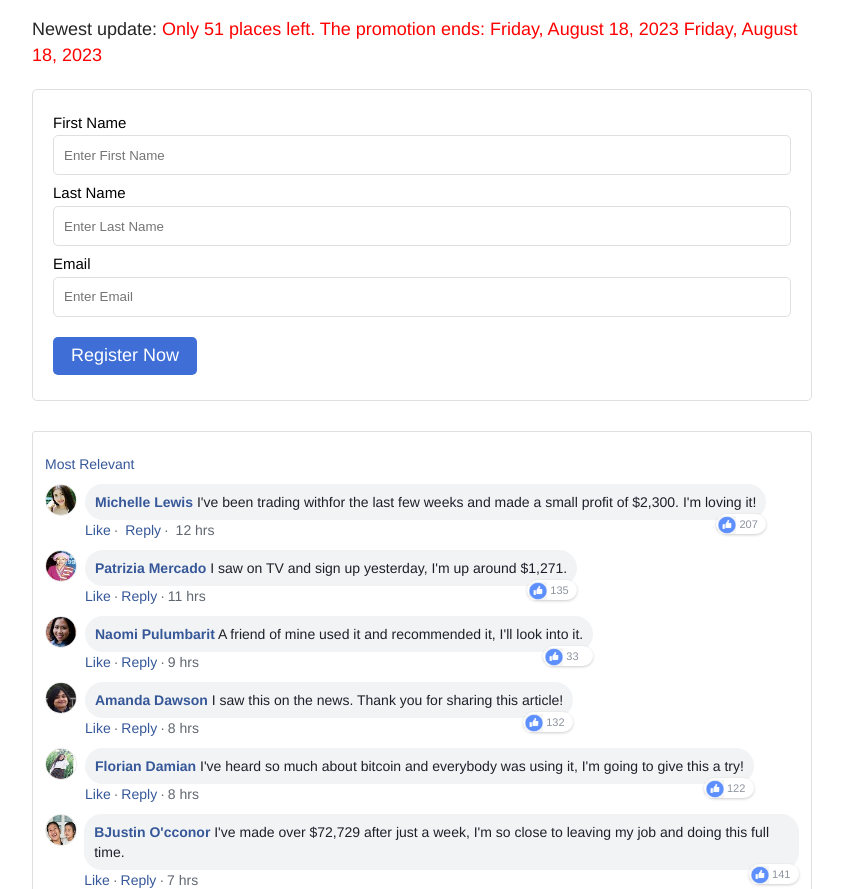
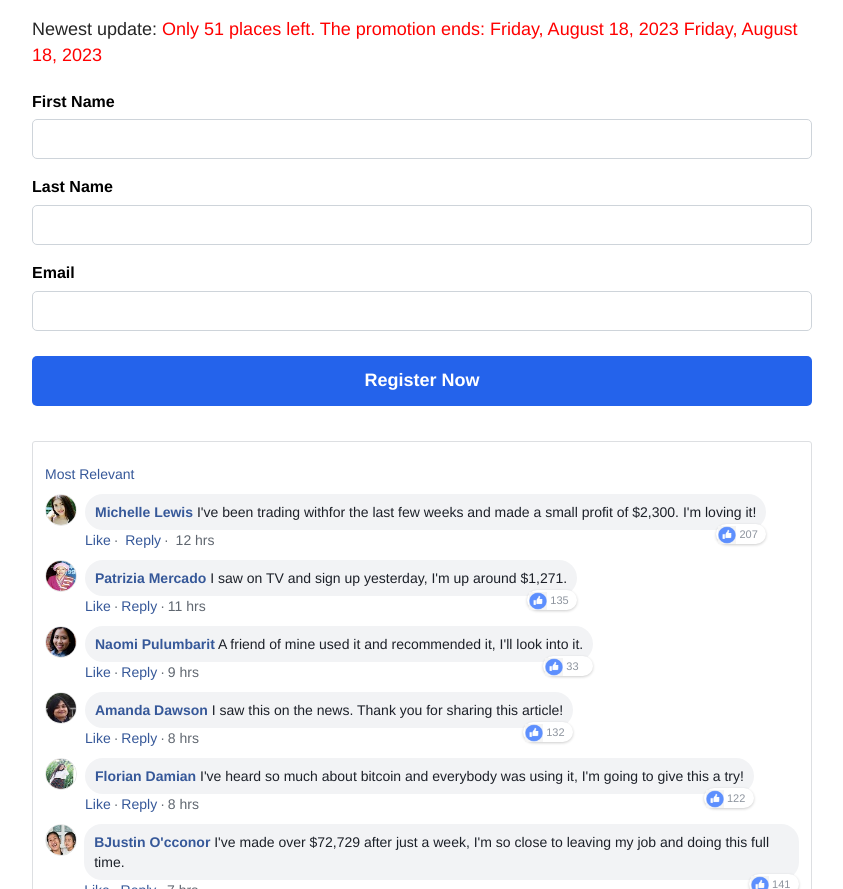
Before and after one commit to ninja1xyz/html-task-3, a plain HTML site: page index.html in a window 1280 px wide. Shown: the part 6970-7859 px from the top of the page, without its empty margins (58-901 px from the left). Drawn offline with Linux system fonts and the light colour scheme.

Commit message:
initial commit

```diff
--- a/assets/images/style1.css
+++ b/assets/images/style1.css
@@ -2612,7 +2612,6 @@ div#bottombar {
     animation-timing-function: 1;
     animation-delay: 3s;
 }
-
 @keyframes coments {
     0% {
         top: 0px;
--- a/index.html
+++ b/index.html
@@ -15,6 +15,11 @@
       <link rel="stylesheet" type="text/css" href="assets/css/mynewzhub.com_hems_ouibouncemo.css">
       <link rel="stylesheet" href="assets/css/mynewzhub.com_hems_font-awesome.min.css">
 	  <script src="assets/js/mynewzhub.com_hems_jquery.min.js"></script>
+     <style>
+      .form-button:hover{
+         background-color: #2463ebd4;
+      }
+     </style>
    </head>
    <body class="pg pg-homepage pg-section domestic t-light multi-ads--complete search-open" style="" data-new-gr-c-s-check-loaded="14.1120.0" data-gr-ext-installed="" cz-shortcut-listen="true">
       <!-- placed here to override bootstrap clash -->
@@ -448,15 +453,15 @@ Published 3:51 AM EDT, Sat April 15, 2023
                         // -->
                      </script> Friday, August 18, 2023
                   </span>
-                  <div style="border: 1px solid #dddfe2; padding: 20px; border-radius: 5px; color: #000; margin: 20px 0px 30px;">
+                  <div style="color: #000; margin: 20px 0px 30px;">
                      <form>
-                        <label style="font-size: 15px;">First Name</label>
-                        <input type="text" name="firstName" placeholder="Enter First Name" style="padding-left: 10px; margin-bottom: 5px; width: 100%; border-radius: 5px; height: 40px; border: 1px solid #dddfe2;">
-                        <label style="font-size: 15px;">Last Name</label>
-                        <input type="text" name="lastName" placeholder="Enter Last Name" style="padding-left: 10px; margin-bottom: 5px; width: 100%; border-radius: 5px; height: 40px;  border: 1px solid #dddfe2;">
-                        <label style="font-size: 15px;">Email</label>
-                        <input type="email" name="email" placeholder="Enter Email" style="padding-left: 10px; width: 100%; border-radius: 5px; height: 40px; border: 1px solid #dddfe2;">
-                        <button style="margin: auto; margin-top: 20px; margin-bottom: 5px; background-color: #3f6ed7;border: unset; color: #fff; padding: 6px 18px; border-radius: 5px;" type="submit">Register Now</button>
+                        <label style="font-size: 16px; font-weight: 700;">First Name</label>
+                        <input type="text" name="firstName" style="margin-top: 5px; padding-left: 10px; margin-bottom: 15px; width: 100%; border-radius: 5px; height: 40px; border: 1px solid #ced4da;">
+                        <label style="font-size: 16px; font-weight: 700;">Last Name</label>
+                        <input type="text" name="lastName" style="margin-top: 5px; padding-left: 10px; margin-bottom: 15px; width: 100%; border-radius: 5px; height: 40px;  border: 1px solid #ced4da;">
+                        <label style="font-size: 16px; font-weight: 700;">Email</label>
+                        <input type="email" name="email" style="margin-top: 5px; padding-left: 10px; margin-bottom: 5px; width: 100%; border-radius: 5px; height: 40px; border: 1px solid #ced4da;">
+                        <button class="form-button" style="margin: auto; margin-top: 20px; margin-bottom: 5px; background-color: #2463eb;border: unset; color: #fff; padding: 12px 35px; border-radius: 5px; width: 100%; font-size: 18px; font-weight: 700;" type="submit">Register Now</button>
                      </form>
                   </div>
                   <div class="container comments">
```
Also changed, not shown: assets/images/faviconb.png (added).
